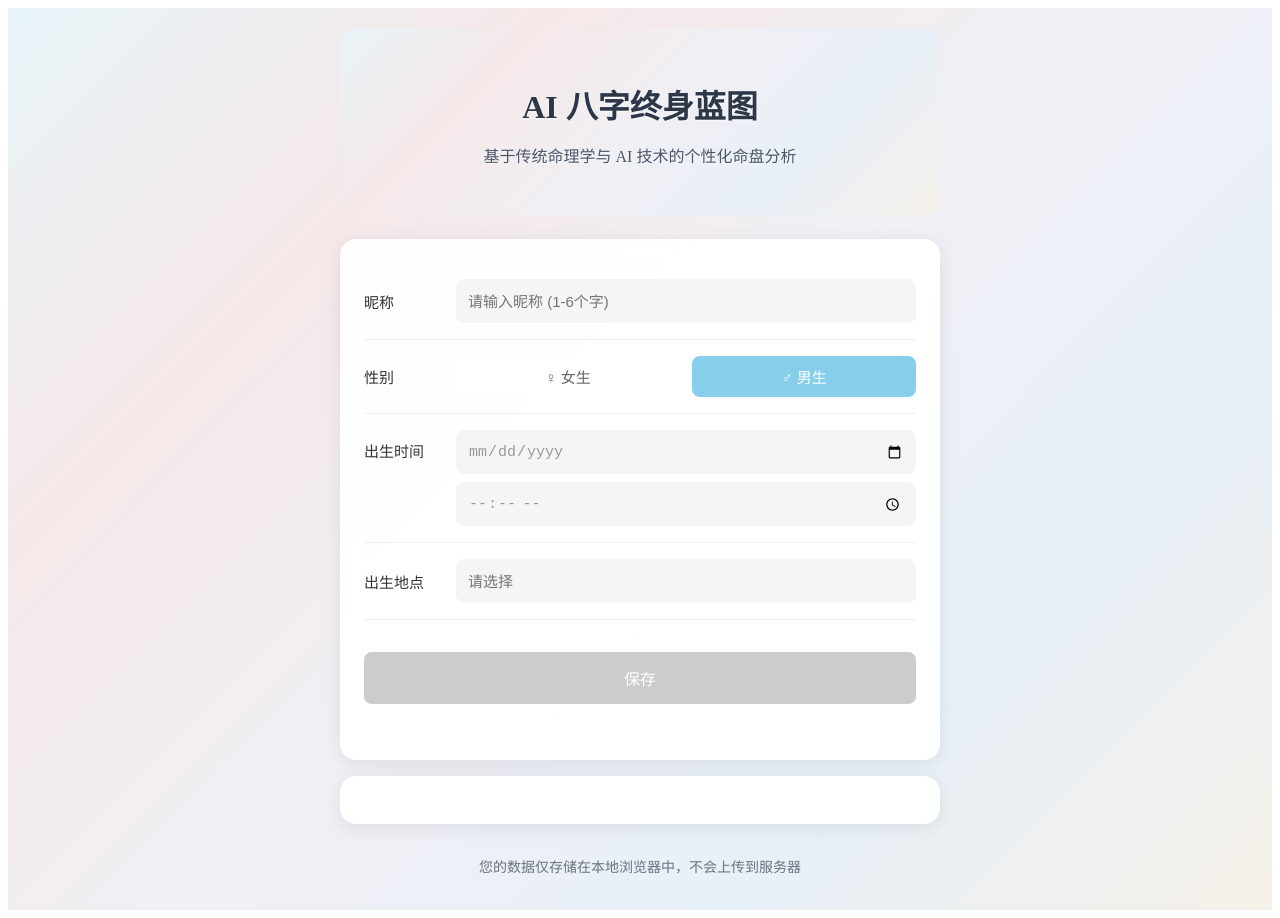
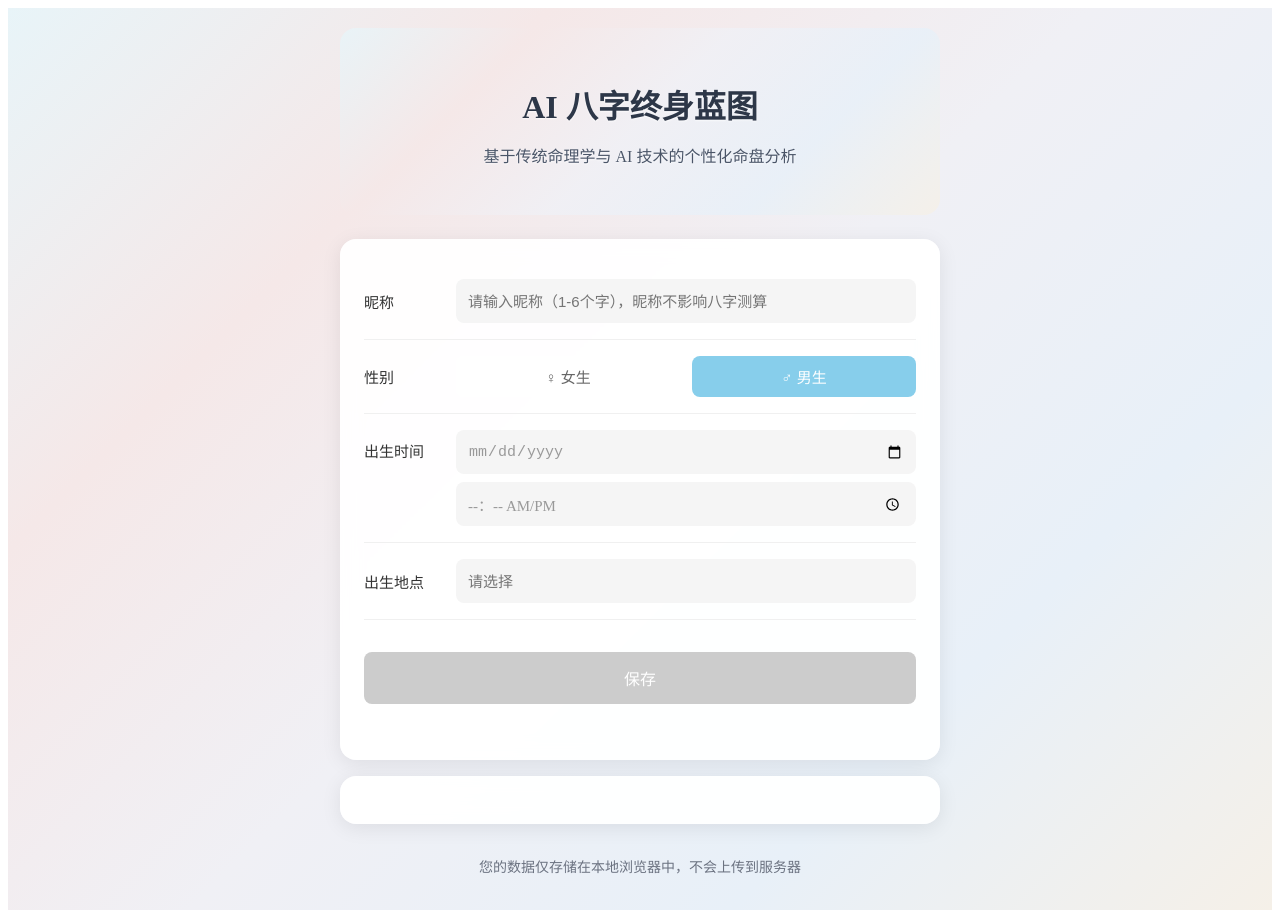
Before and after one commit to Daijunxu/ai-bazi-lifetime-blueprint, a Next.js app: page / in a window 1280 px wide. Built offline with nearby package versions, Linux system fonts and the light colour scheme.

Commit message:
feat: update placeholder text in birth form
- Update nickname placeholder to include note that nickname does not affect Bazi calculation
- Add placeholder overlay for birth time input showing '--：-- AM/PM' format

```diff
--- a/src/components/forms/BirthForm.tsx
+++ b/src/components/forms/BirthForm.tsx
@@ -169,7 +169,7 @@ export function BirthForm({ onSubmit, initialData, isLoading = false }: BirthFor
             outline: "none",
             boxSizing: "border-box",
           }}
-          placeholder="请输入昵称 (1-6个字)"
+          placeholder="请输入昵称（1-6个字），昵称不影响八字测算"
         />
       </div>
 
@@ -308,6 +308,7 @@ export function BirthForm({ onSubmit, initialData, isLoading = false }: BirthFor
               appearance: "none",
             }}
           />
+          <div style={{ position: "relative", width: "100%" }}>
             <input
               type="time"
               id="birthTime"
@@ -325,12 +326,35 @@ export function BirthForm({ onSubmit, initialData, isLoading = false }: BirthFor
                 borderRadius: "8px",
                 fontSize: "15px",
                 outline: "none",
-              color: formData.birthTime ? "#333" : "#999",
+                color: formData.birthTime ? "#333" : "transparent",
                 boxSizing: "border-box",
                 WebkitAppearance: "none",
                 appearance: "none",
+                position: "relative",
+                zIndex: 1,
               }}
             />
+            {!formData.birthTime && (
+              <div
+                style={{
+                  position: "absolute",
+                  top: 0,
+                  left: 0,
+                  right: 0,
+                  height: "44px",
+                  display: "flex",
+                  alignItems: "center",
+                  padding: "0 12px",
+                  color: "#999",
+                  fontSize: "15px",
+                  pointerEvents: "none",
+                  zIndex: 2,
+                }}
+              >
+                --：-- AM/PM
+              </div>
+            )}
+          </div>
         </div>
       </div>
 
```
Lines whose indentation alone changed are shown as unchanged.
